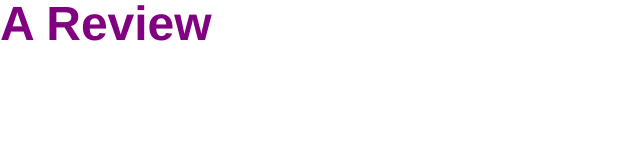
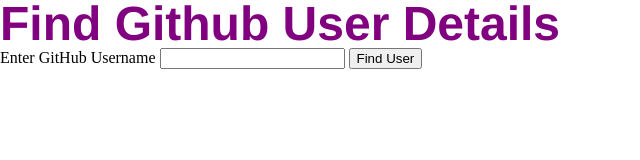
Before and after one commit to slopez12/api-demos-2017, a plain HTML site: page index.html in a window 1280 px wide. Shown: the whole page, without its empty margins (0-640 px from the left). Drawn offline with nearby package versions, Linux system fonts and the light colour scheme.

```diff
--- a/index.html
+++ b/index.html
@@ -8,6 +8,12 @@
   <script src="site.js"></script>
 </head>
 <body>
-  <h1>A Review</h1>
+  <h1>Find Github User Details</h1>
+  <form id="user-form" method="get" action="#null">
+    <label for="username">Enter GitHub Username</label>
+    <input type="text" name="username" id="username" />
+    <input type="submit" name="submit" id="submit" value="Find User" />
+  </form>
 </body>
+<script src="https://ajax.googleapis.com/ajax/libs/jquery/3.2.1/jquery.min.js"></script>
 </html>
```
